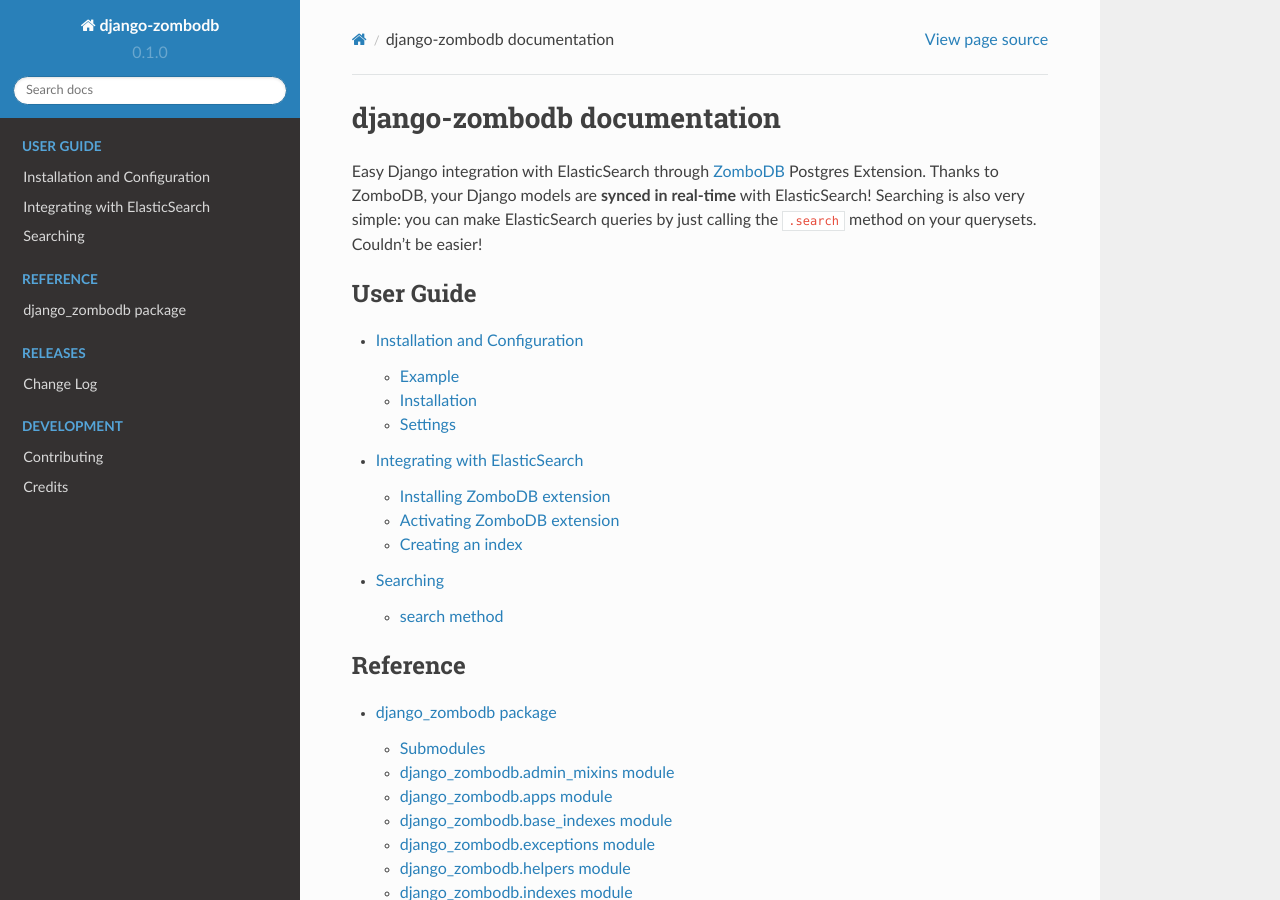
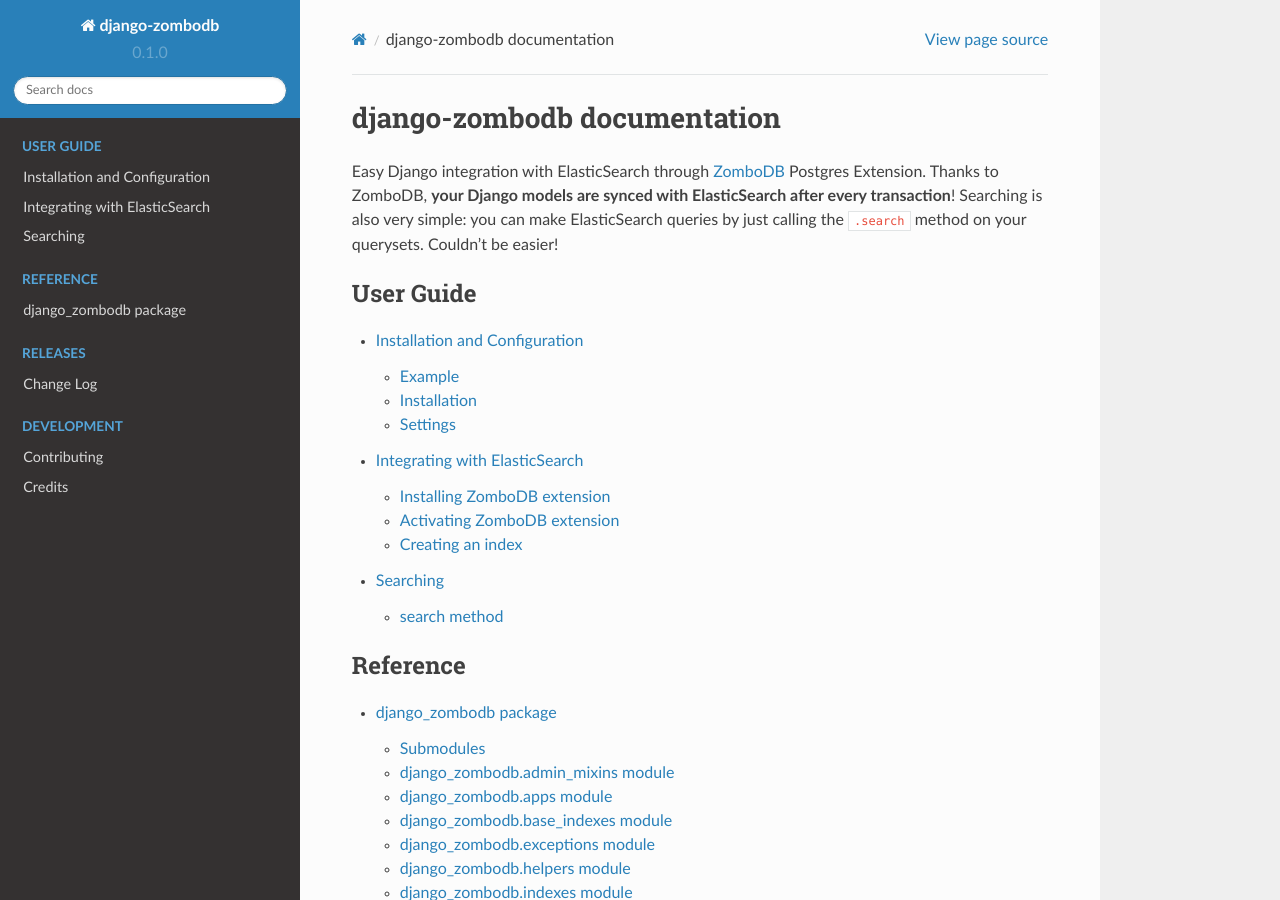
Before and after one commit to vintasoftware/django-zombodb, a Sphinx documentation site: the page built from docs/index.rst, in a window 1280 px wide and 900 px high. Built offline with Sphinx 7.4.7 and the Read the Docs theme 2.0.0, drawn with Linux system fonts in a browser that asks for light colours.

Commit message:
Intro copy change

```diff
--- a/README.rst
+++ b/README.rst
@@ -12,7 +12,7 @@ django-zombodb
     :target: https://codecov.io/gh/vintasoftware/django-zombodb
 
 Easy Django integration with ElasticSearch through `ZomboDB <https://github.com/zombodb/zombodb>`_ Postgres Extension.
-Thanks to ZomboDB, your Django models are **synced in real-time** with ElasticSearch! Searching is also very simple: you can make
+Thanks to ZomboDB, **your Django models are synced with ElasticSearch after every transaction**! Searching is also very simple: you can make
 ElasticSearch queries by just calling the ``.search`` method on your querysets. Couldn't be easier!
 
 Documentation
--- a/docs/index.rst
+++ b/docs/index.rst
@@ -7,7 +7,7 @@ django-zombodb documentation
 ============================
 
 Easy Django integration with ElasticSearch through `ZomboDB <https://github.com/zombodb/zombodb>`_ Postgres Extension.
-Thanks to ZomboDB, your Django models are **synced in real-time** with ElasticSearch! Searching is also very simple: you can make
+Thanks to ZomboDB, **your Django models are synced with ElasticSearch after every transaction**! Searching is also very simple: you can make
 ElasticSearch queries by just calling the ``.search`` method on your querysets. Couldn't be easier!
 
 .. toctree::
```
